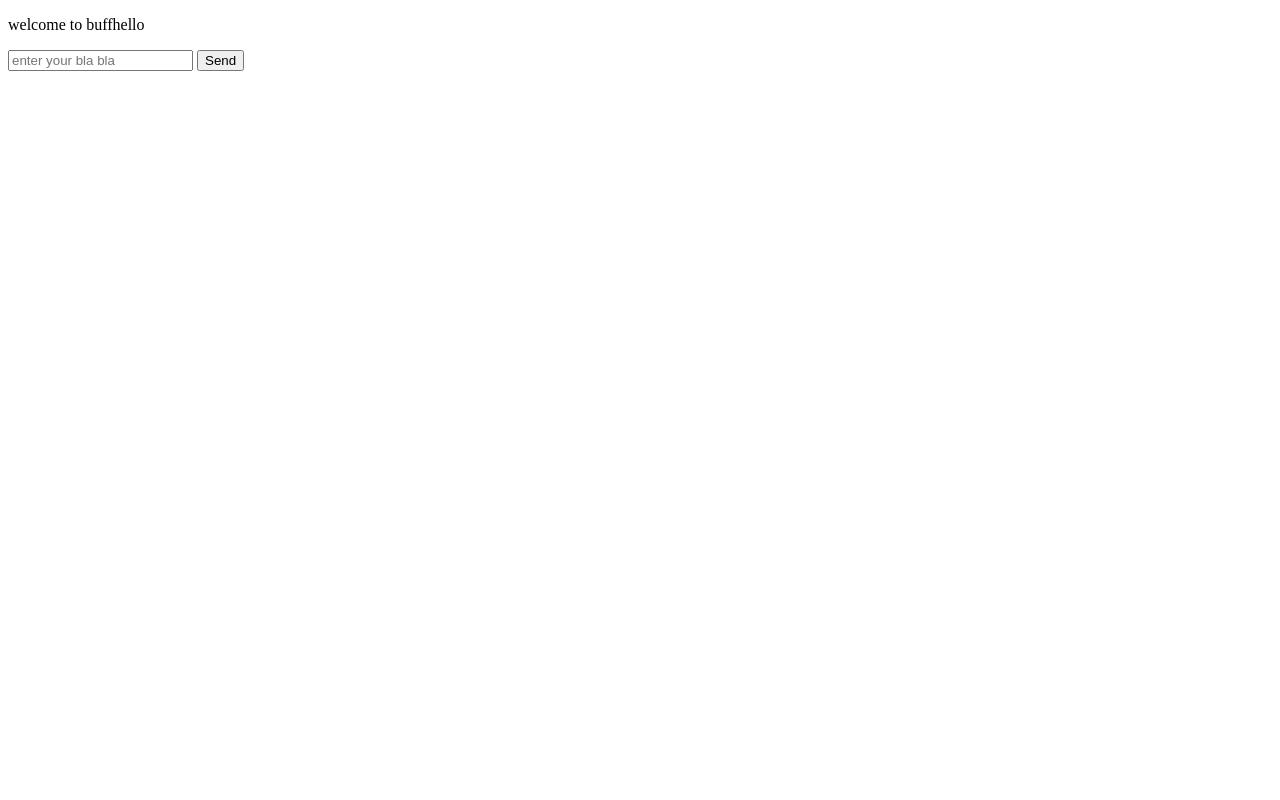
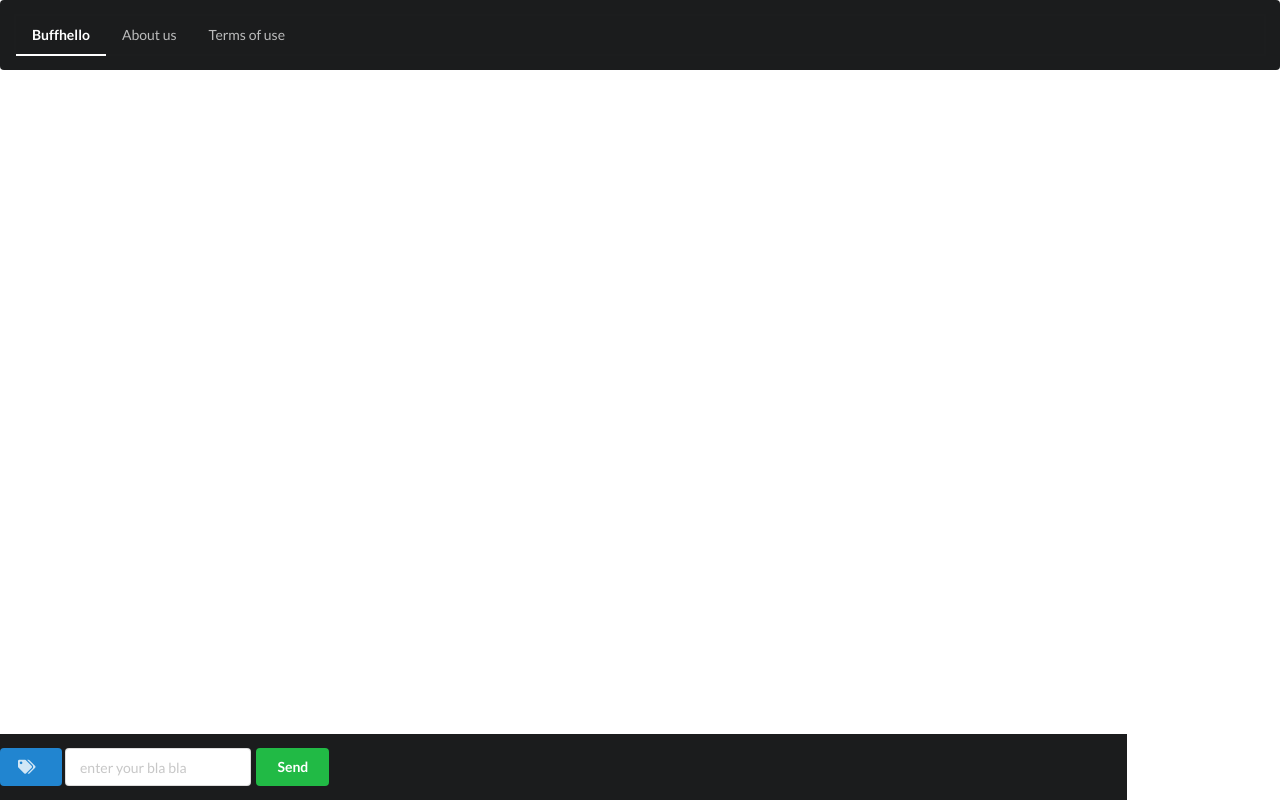
Before and after one commit to RitikSinha/buffhello, a website: page public/index.html in a window 1280 px wide. Drawn offline with nearby package versions, Linux system fonts and the light colour scheme; no server answers.

Commit message:
version ui

```diff
--- /dev/null
+++ b/public/css/style.css
@@ -0,0 +1,4 @@
+.footer{
+  position: fixed;
+  bottom:0;
+}
--- a/public/index.html
+++ b/public/index.html
@@ -4,15 +4,81 @@
   <meta charset="UTF-8">
   <meta name="viewport" content="width=device-width, initial-scale=1.0">
   <meta http-equiv="X-UA-Compatible" content="ie=edge">
+  <link rel ="stylesheet" href="/public/css/style.css">
+  <link rel='stylesheet' href="https://cdnjs.cloudflare.com/ajax/libs/semantic-ui/2.4.1/semantic.min.css">
+  <link rel="stylesheet" href="https://use.fontawesome.com/releases/v5.7.2/css/all.css" integrity="sha384-fnmOCqbTlWIlj8LyTjo7mOUStjsKC4pOpQbqyi7RrhN7udi9RwhKkMHpvLbHG9Sr" crossorigin="anonymous">
   <title>buffhello</title>
 </head>
-<body>
-  <p>welcome to buffhello</p>
-  <ol id='msg'></ol>
-  <form id="msg-form">
-    <input name='msg' type="text" placeholder="enter your bla bla"/>
-    <button>Send</button>
-  </form>
+<body class="chat">
+    <div class="ui inverted segment" id="header">
+        <div class="ui inverted secondary pointing menu">
+          <a class="item active">
+            Buffhello
+          </a>
+          <a class="item">
+            About us
+          </a>
+          <a class="item ">
+           Terms of use
+          </a>
+        </div>
+      </div>
+
+
+
+    <div class="chat__main">
+
+        <ol id='msg' class='chat__messages' id='msglist'></ol>
+      </div>
+        <div class="ui inverted vertical footer segment fixed bootom" id="footer">
+          <div class="ui container">
+            <form id="msg-form">
+              <div class="ui input">
+                  <button class="ui blue button"><i class="tags icon"></i></button>
+
+
+
+
+
+                  <input name='msg' type="text" placeholder="enter your bla bla"/> &nbsp&nbsp
+                  <button class="ui green button">Send</button>
+                </div>
+
+            </form>
+
+        </div>
+      </div>
+
+      <style>
+      #footer{
+        position: fixed ;
+        bottom: 0;
+      }
+      #header{
+        position: relative;
+        top:0;
+      }
+      #msglist{
+        position: relative;;
+      }
+
+      </style>
+
+
+
+
+
+
+
+
+
+
+
+
+
+
+
+
   <script src = "/socket.io/socket.io.js"></script>
   <script src="js/libs/jquery-3.3.1.min.js"></script>
   <script src = "js/index.js"> </script>
--- a/public/js/index.js
+++ b/public/js/index.js
@@ -8,14 +8,14 @@ socket.on('disconnect',()=>{
 
 socket.on('newMsg',(msg)=>{
  console.log('newMsg',msg);
- let li = jQuery('<li></li>');
-      li.text(`${msg.from}:${msg.text}`);
+ let li = jQuery('<li class="ui compact message"></li><br/>');
+      li.text(`${msg.from}   : ${msg.text}`);
       jQuery('#msg').append(li);
 })
 jQuery('#msg-form').on('submit',function(e){
   e.preventDefault();
   socket.emit('createMsg',{
-    from:'ritik',
+    from:'user',
     text:jQuery('[name=msg]').val()
   },function(data){
     console.log(data);
```
